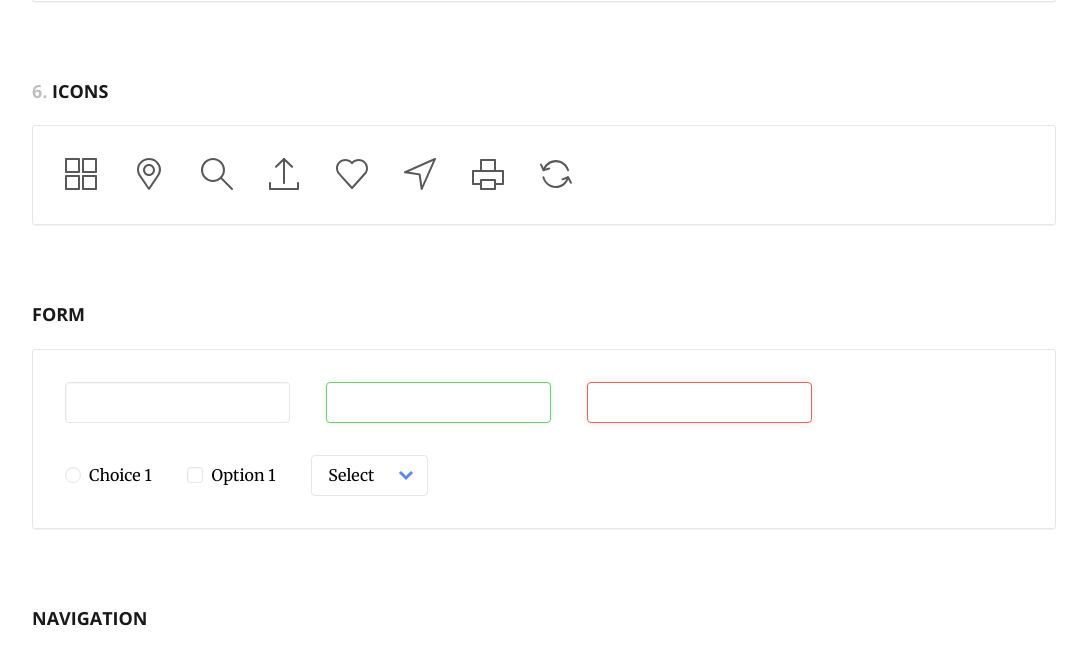
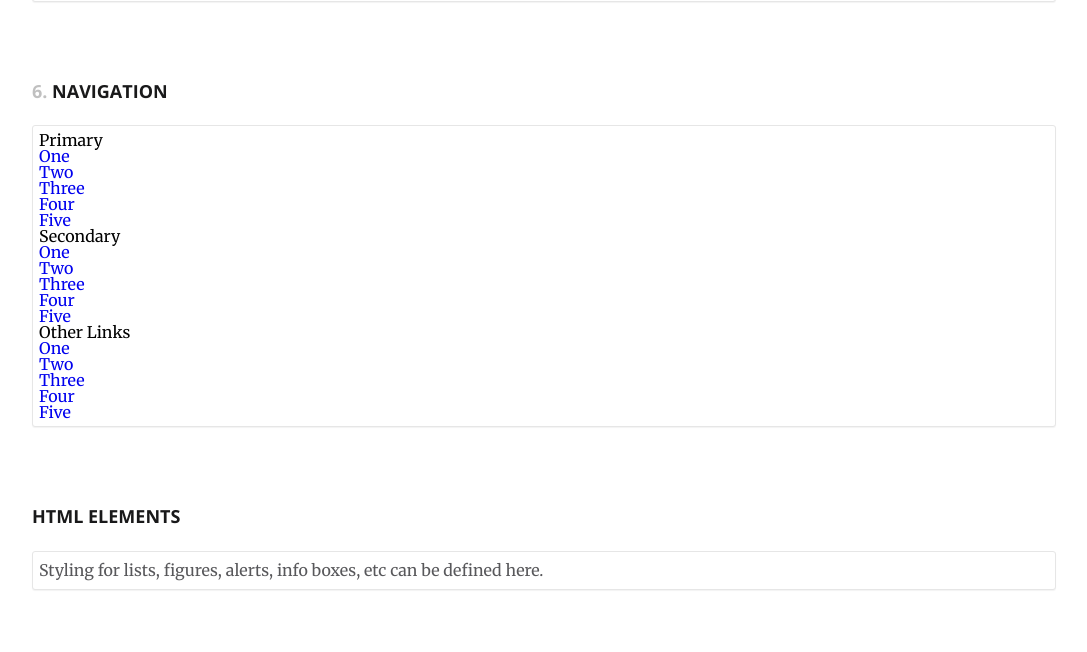
Before and after one commit to kaylalr/zen-garden, a plain HTML site: page style-guide-template/index.html in a window 1280 px wide. Shown: the part 2141-2793 px from the top of the page, without its empty margins (96-1183 px from the left). Drawn offline with nearby package versions, Linux system fonts and the light colour scheme.

Commit message:
took out unused sections

```diff
--- a/style-guide-template/index.html
+++ b/style-guide-template/index.html
@@ -114,7 +114,7 @@
 
 		</section>
 
-		<section id="icons" class="cd-icons">
+		<!-- <section id="icons" class="cd-icons">
 			<h2>Icons</h2>
 
 			<ul class="cd-box">
@@ -127,9 +127,9 @@
 				<li class="cd-icon-7"></li>
 				<li class="cd-icon-8"></li>
 			</ul>
-		</section>
+		</section> -->
 
-		<section id="form" class="cd-form">
+		<!-- <section id="form" class="cd-form">
 			<h2>Form</h2>
 
 			<div class="cd-box">
@@ -162,7 +162,7 @@
 					</fieldset>
 				</form>
 			</div>
-		</section>
+		</section> -->
 		<section id="navigation" class="cd-navigation">
 
 			<h2>Navigation</h2>
```
